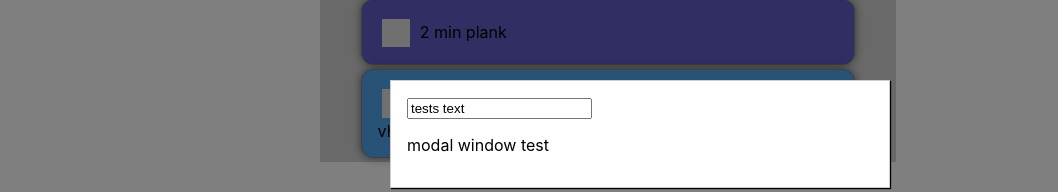
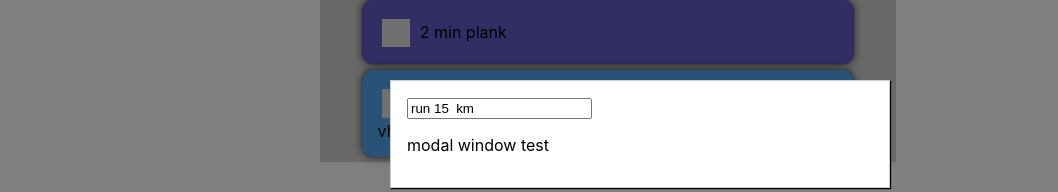
Before and after one commit to vasenina/ReactProjects, a React (Create React App) app in the folder tasks_list/: page / in a window 1280 px wide. Both pictures are taken after a click on the element "run 15 km". Shown: the part 160-352 px from the top of the page, without its empty margins (0-1058 px from the left). Built offline with nearby package versions, Linux system fonts and the light colour scheme.

Commit message:
task editing window chenges

```diff
--- a/tasks_list/package.json
+++ b/tasks_list/package.json
@@ -3,9 +3,9 @@
   "version": "0.1.0",
   "private": true,
   "dependencies": {
-    "react": "^16.8.3",
-    "react-dom": "^16.8.3",
-    "react-scripts": "2.1.5"
+    "react": "^16.13.1",
+    "react-dom": "^16.13.1",
+    "react-scripts": "3.4.1"
   },
   "scripts": {
     "start": "react-scripts start",
--- a/tasks_list/src/components/Daily/DailyList.js
+++ b/tasks_list/src/components/Daily/DailyList.js
@@ -5,12 +5,19 @@ import Task from './Task/Task';
 
 const dailyList = (props) =>props.tasks.map((task, index) =>{
     return <Task
-    check = {() => props.checked(task.id)}
+    check = {(event) => {
+
+     event.stopPropagation();
+     props.checked(task.id);
+    }
+    }
     todo = {task.todo}
     done = {task.done}
     color = {props.types[task.type].color}
     key = {task.id}
-    editing = {props.editing}
+    editing = {(event)=> {
+      props.editing(task.id)
+    }}
     />
 
   });
--- a/tasks_list/src/components/Daily/Task/Task.module.css
+++ b/tasks_list/src/components/Daily/Task/Task.module.css
@@ -20,6 +20,7 @@
 
 input[type=checkbox], label{
     vertical-align: middle;
+    z-index: 10;
 
 }
 
@@ -31,6 +32,7 @@ input[type=checkbox]{
     height: 2em;
 
     margin-right: 7px;
+    z-index: 10;
 
 }
 
@@ -45,8 +47,7 @@ input[type='checkbox']:before {
     height: 2em;
     background: rgb(224,224,224);
     border: 1px solid rgb(224,224,224);
-
-
+    z-index: 10;
     }
 
 input[type='checkbox']:checked:before {
@@ -55,6 +56,7 @@ input[type='checkbox']:checked:before {
     color: green;
     text-align: center;
     border: 1px solid rgb(224,224,224);
+    z-index: 10;
 
 }
 
--- a/tasks_list/src/components/Daily/TaskEditForm/TaskEditForm.js
+++ b/tasks_list/src/components/Daily/TaskEditForm/TaskEditForm.js
@@ -2,12 +2,12 @@ import React from 'react';
 import classes from './TaskEditForm.module.css';
 
 
-const taskeditform = (props)=>{
+const taskeditform = ({task})=>{
 
 
    return(
     <div>
-        <input type="text" value ={props.todo}/>
+        <input type="text" value ={task.todo} readOnly={true} />
     </div>
 
    )
--- a/tasks_list/src/containers/TasksOverview.js
+++ b/tasks_list/src/containers/TasksOverview.js
@@ -22,14 +22,21 @@ class TasksOverview extends Component{
               work: {color: '#50a7ec'},
           },
         taskediting: false,
+        taskEditId: 't1',
     }
 
-    editTaskHandler = () => {
-        this.setState({taskediting : true});
+    editTaskHandler = (id) => {
+        this.setState({taskediting : true , taskEditId: id});
+
     }
 
     editTaskCancelHandler = () =>{
         this.setState({taskediting : false});
+    }
+
+    getTaskbyId = (id) => {
+        return this.state.tasks.find((task) => task.id === id);
+
     }
 
     taskStatusChanged = (id) => {
@@ -53,7 +60,7 @@ class TasksOverview extends Component{
              <Modal
                     show = {this.state.taskediting}
                     modalClosed = {this. editTaskCancelHandler}>
-                    <TaskEditForm todo ="tests text" />
+                    <TaskEditForm task = {this.getTaskbyId(this.state.taskEditId)} />
                    <p>modal window test</p>
             </Modal>
             <div className = {classes.Daily}>
```
Also changed, not shown: 1 other file (tests, documents, lock files or other folders).
